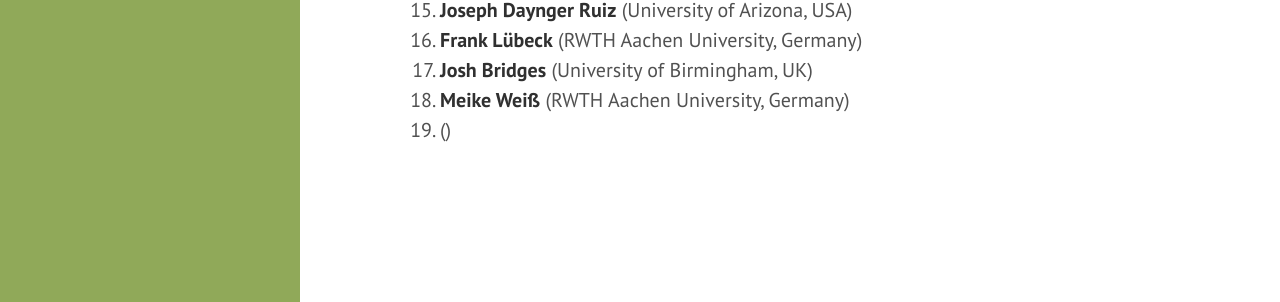
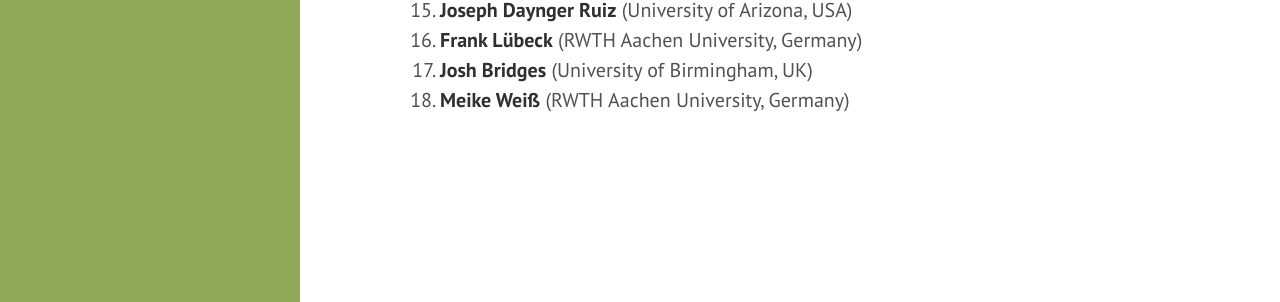
Before and after one commit to gapdays/gapdays2026-spring, a Jekyll site: the page built from participants.md, in a window 1280 px wide. Shown: the part 595-897 px from the top of the page. Built offline with Jekyll 4.4.1, drawn with Linux system fonts in a browser that asks for light colours.

```diff
--- a/participants.md
+++ b/participants.md
@@ -20,7 +20,7 @@ participants:
   - {name: Frank Lübeck, affiliation: "RWTH Aachen University, Germany"}
   - {name: Josh Bridges, affiliation: "University of Birmingham, UK"}
   - {name: Meike Weiß, affiliation: "RWTH Aachen University, Germany"}
-  - {name: , affiliation: ""}
+  #- {name: , affiliation: ""}
 ---
 
 <ol>{% assign participants = page.participants %}
```
